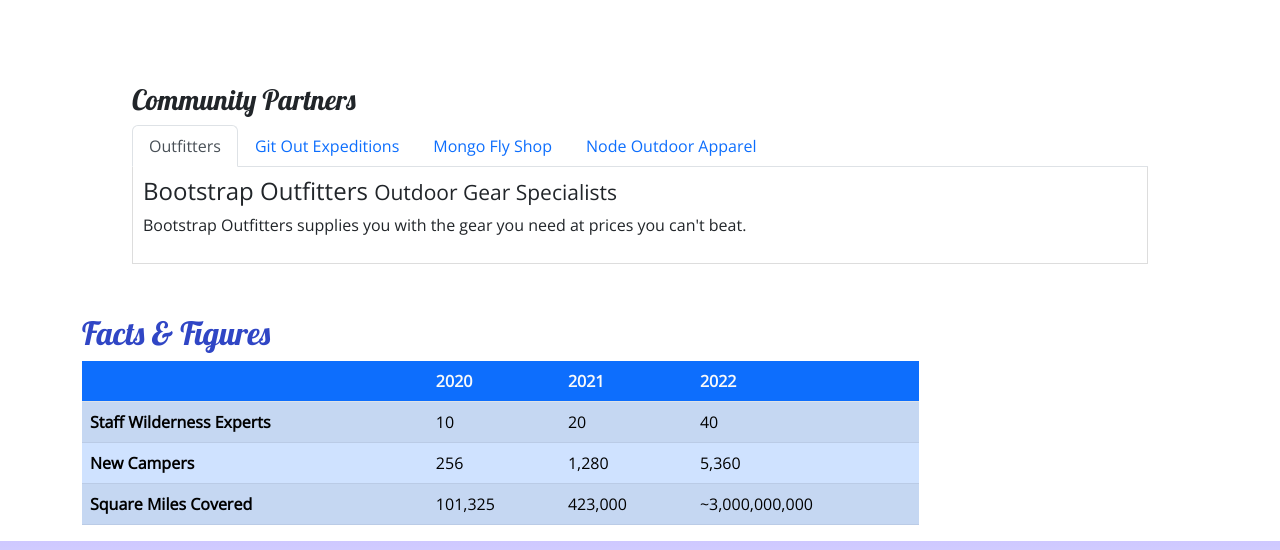
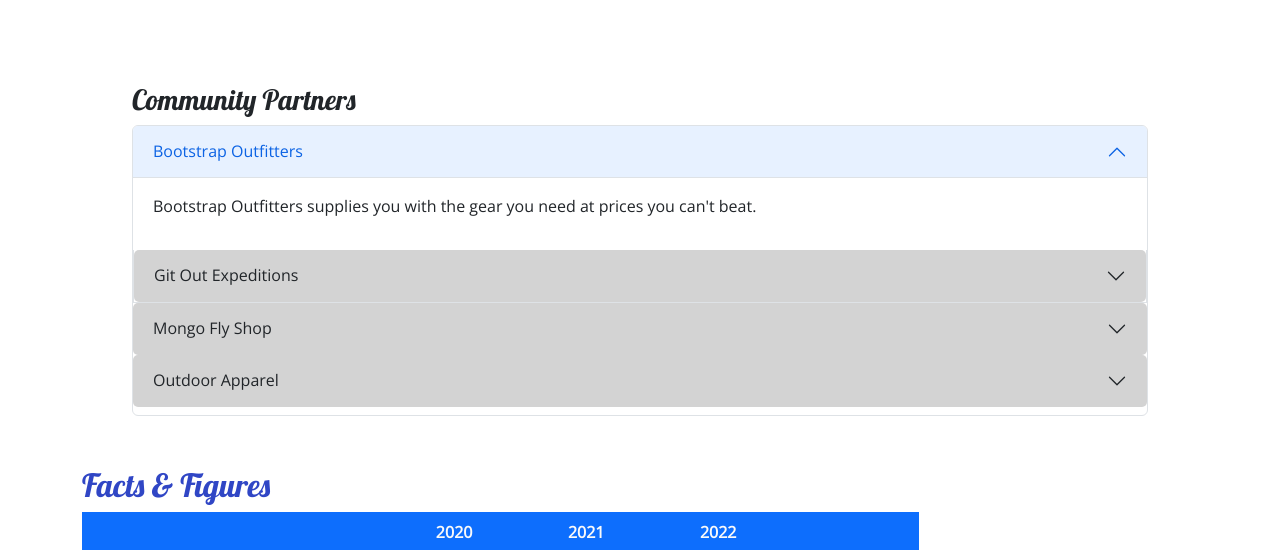
Before and after one commit to lanakawa/nucamp-site, a plain HTML site: page aboutus.html in a window 1280 px wide. Shown: the part 860-1410 px from the top of the page. Drawn offline with nearby package versions, Linux system fonts and the light colour scheme.

Commit message:
Changed the about us tabs to a collapseable menu using bootstrap stylesheet

```diff
--- a/aboutus.html
+++ b/aboutus.html
@@ -104,30 +104,58 @@
         <section class="row row-content">
             <div class="col">
                 <h3>Community Partners</h3>
-                <ul class="nav nav-tabs">
-                    <li class="nav-item"><a class="nav-link active" href="#bootstrap" role="tab" data-bs-toggle="tab">Outfitters</a></li>
-                    <li class="nav-item"><a class="nav-link" href="#git" role="tab" data-bs-toggle="tab">Git Out Expeditions</a></li>
-                    <li class="nav-item"><a class="nav-link" href="#mongo" role="tab" data-bs-toggle="tab">Mongo Fly Shop</a></li>
-                    <li class="nav-item"><a class="nav-link" href="#node" role="tab" data-bs-target="tab">Node Outdoor Apparel</a></li>
-                </ul>
 
-                <div class="tab-content">
-                    <div role="tabpanel" class="tab-pane fade show active" id="bootstrap">
-                        <h4>Bootstrap Outfitters <small>Outdoor Gear Specialists</small></h4>
-                        <p class="d-none d-sm-block">Bootstrap Outfitters supplies you with the gear you need at prices you can't beat.</p>
+                <div id="accordionExample" class="accordion">
+
+                    <div class="accordion-item">
+                        <h4 class="accordion-header">
+                            <button class="accordion-button" type="button" data-bs-toggle="collapse" data-bs-target="#bootstrap">
+                                Bootstrap Outfitters
+                            </button>
+                        </h4>
+                        <div class="accordion-collapse collapse show" data-bs-parent="#accordionExample" id="bootstrap">
+                            <div class="accordion-body d-none d-sm-block">
+                                <p>Bootstrap Outfitters supplies you with the gear you need at prices you can't beat.</p>
+                            </div>
+                        </div>
+
+                    <div class="accordion-item">
+                        <h4 class="accordion-header">
+                            <button class="accordion-button collapsed" type="button" data-bs-toggle="collapse" data-bs-target="#git">Git Out Expeditions
+                            </button>
+                        </h4>
+                        <div class="accordion-collapse collapse" data-bs-parent="#accordionExample" id="git">
+                            <div class="accordion-body d-none d-sm-block">
+                                <p>Join Git Out Expeditions to explore new horizons with a group of other adventurers!</p>
+                            </div>
+                        </div>
                     </div>
-                    <div role="tabpanel" class="tab-pane fade" id="git">
-                        <h4>Git Out Expeditions <small>Group Adventure Expeditions</small></h4>
-                        <p class="d-none d-sm-block">Join Git Out Expeditions to explore new horizons with a group of other adventurers!</p>
+
+                    <div id="accordion-item">
+                        <h4 class="accordion-header">
+                            <button class="accordion-button collapsed" type="button" data-bs-toggle="collapse" data-bs-target="#mongo">Mongo Fly Shop</button>
+                        </h4>
+                        <div class="accordion-collapse collapse" data-bs-parent="#accordionExample" id="mongo">
+                            <div class="accordion-body d-none d-sm-block">
+                                <p>Need a new fishing pole, a tacklebox, or flies of all kinds? Stop by Mongo Fly Shop.</p>
+                            </div>
+                        </div>
                     </div>
-                    <div role="tabpanel" class="tab-pane fade" id="mongo">
-                        <h4>Mongo Fly Shop <small>Your Neighborhood Fly Fishing Shop</small></h4>
-                        <p class="d-none d-sm-block">Need a new fishing pole, a tacklebox, or flies of all kinds? Stop by Mongo Fly Shop.</p>
+
+                    <div id="accordion-item">
+                        <h4 class="accodion-header">
+                            <button class="accordion-button collapsed" type="button" data-bs-toggle="collapse" data-bs-target="#node">Outdoor Apparel
+                            </button>
+                        </h4>
+                        <div class="accordion-collapse collapse" data-bs-parent="#accordionExample" id="node">
+                            <div class="accordion-body d-none d-sm-block">
+                                <p>From polar fleeces to swimsuits, hiking boots to waders, a visit to Node will be sure to get you covered.</p>
+                            </div>
+                        </div>
+
                     </div>
-                    <div role="tabpanel" class="tab-pane fade" id="Node">
-                        <h4>Node Outdoor Apparel <small>Outdoor Clothes & Shoes</small></h4>
-                        <p class="d-none d-sm-block">From polar fleeces to swimsuits, hiking boots to waders, a visit to Node will be sure to get you covered.</p>
-                    </div>
+                </div>
+
                 </div>
             </div>
         </section>
--- a/css/style.css
+++ b/css/style.css
@@ -34,8 +34,6 @@
 .navbar {
     background-color : #901cad;
 }
-.tab-content{
-    border: 1px solid #DDD;
-    border-top: none;
-    padding: 10px;
+.accordion-button{
+    background-color: #d3d3d3;
 }
```
